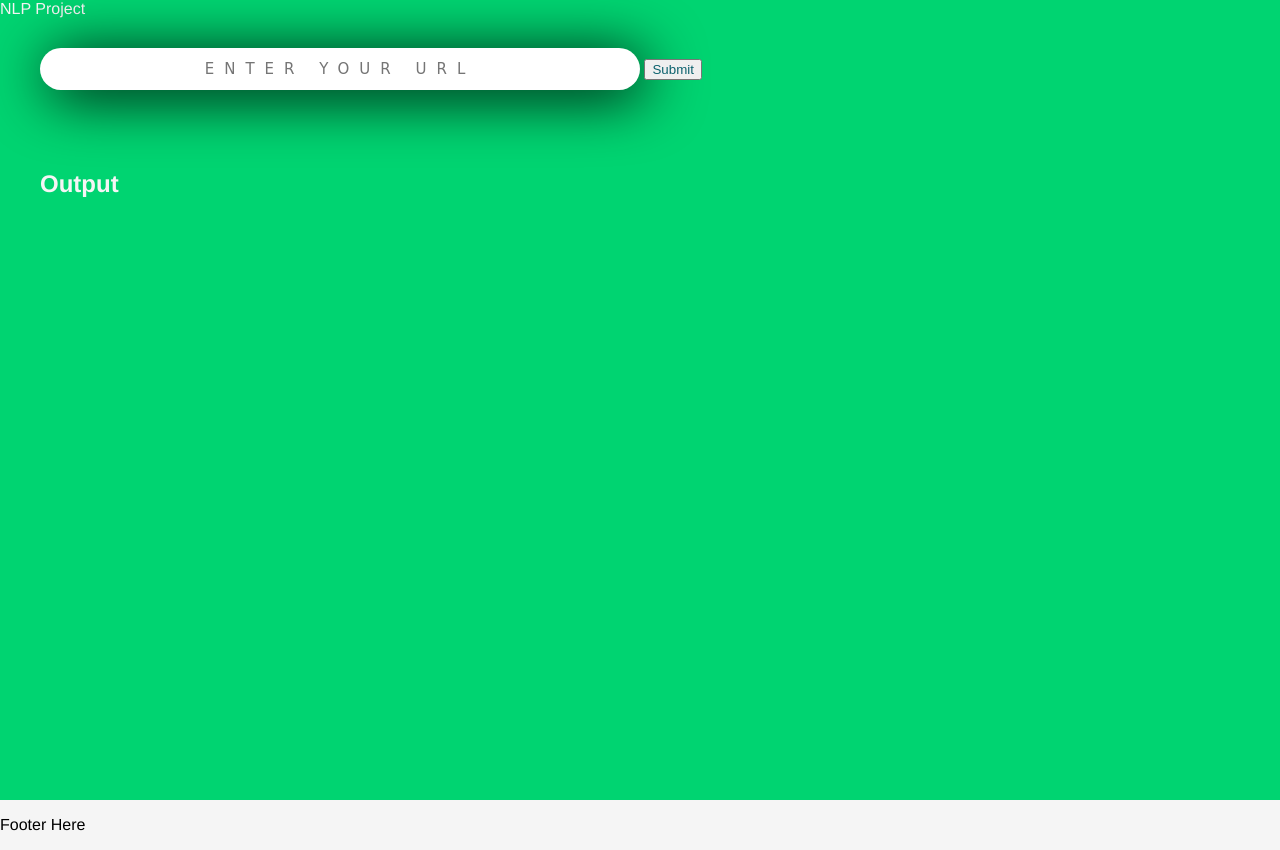
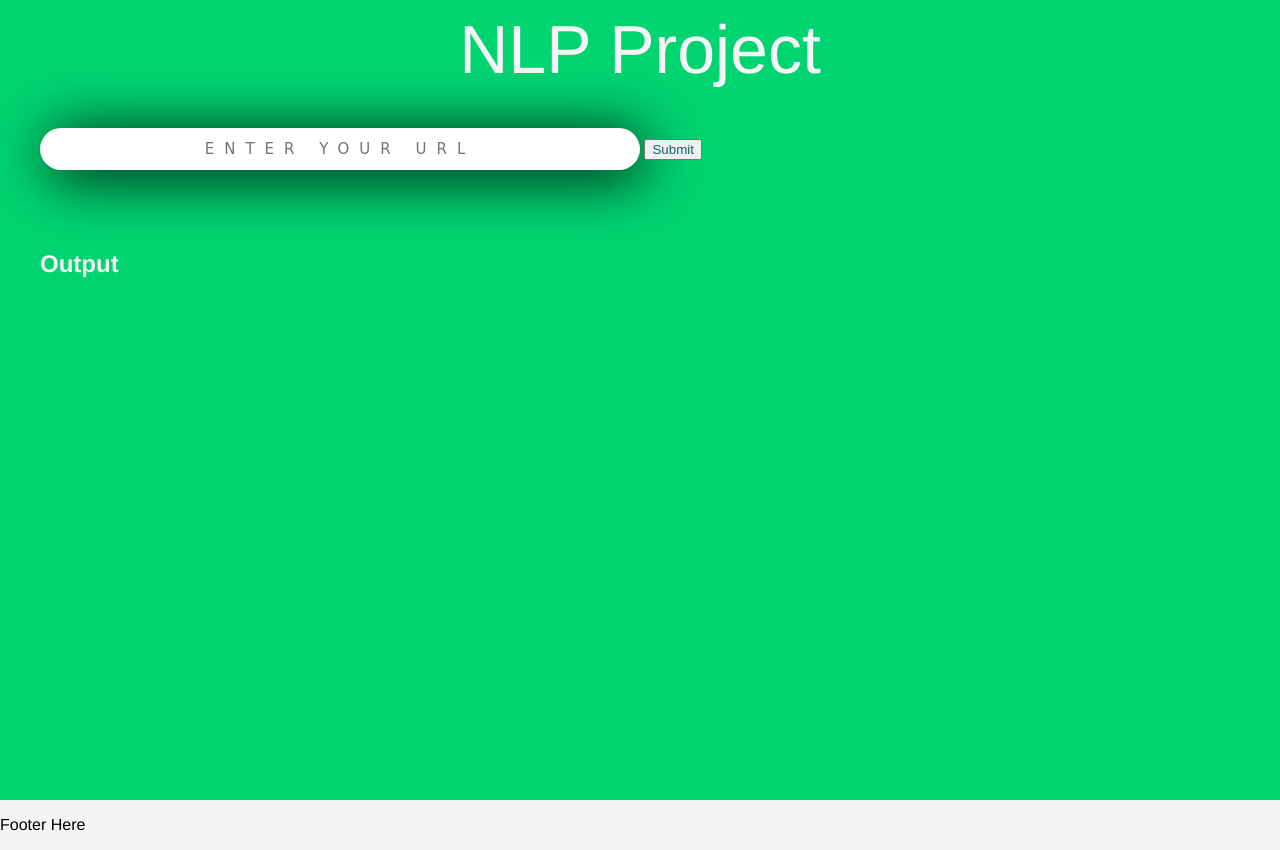
Before and after one commit to DavidBuell/wp-nlp, a website built with webpack: page src/client/views/index.html in a window 1280 px wide. Built offline with nearby package versions, Linux system fonts and the light colour scheme.

Commit message:
functionality works, moving onto styling

```diff
--- a/src/client/index.js
+++ b/src/client/index.js
@@ -1,6 +1,5 @@
 //we need to import checkURL and formHandler from the client folder
 import formHandler from './js/formHandler.js'
-import html from './views/index.html'
 
 //we need to import our main.scss file
 import './styles/base.scss';
--- a/src/client/styles/header.scss
+++ b/src/client/styles/header.scss
@@ -1,7 +1,7 @@
 header {
 
     h1 {
-        font-size: 26px;
+        font-size: 68px;
         text-align: center;
         text-transform: uppercase;
         letter-spacing: 10px;
@@ -11,3 +11,9 @@ header {
     }
 
 }
+
+.title {
+    font-size: 68px;
+    text-align: center;
+    padding: 10px;
+}
```
Also changed, not shown: src/client/styles/main.scss (added).
